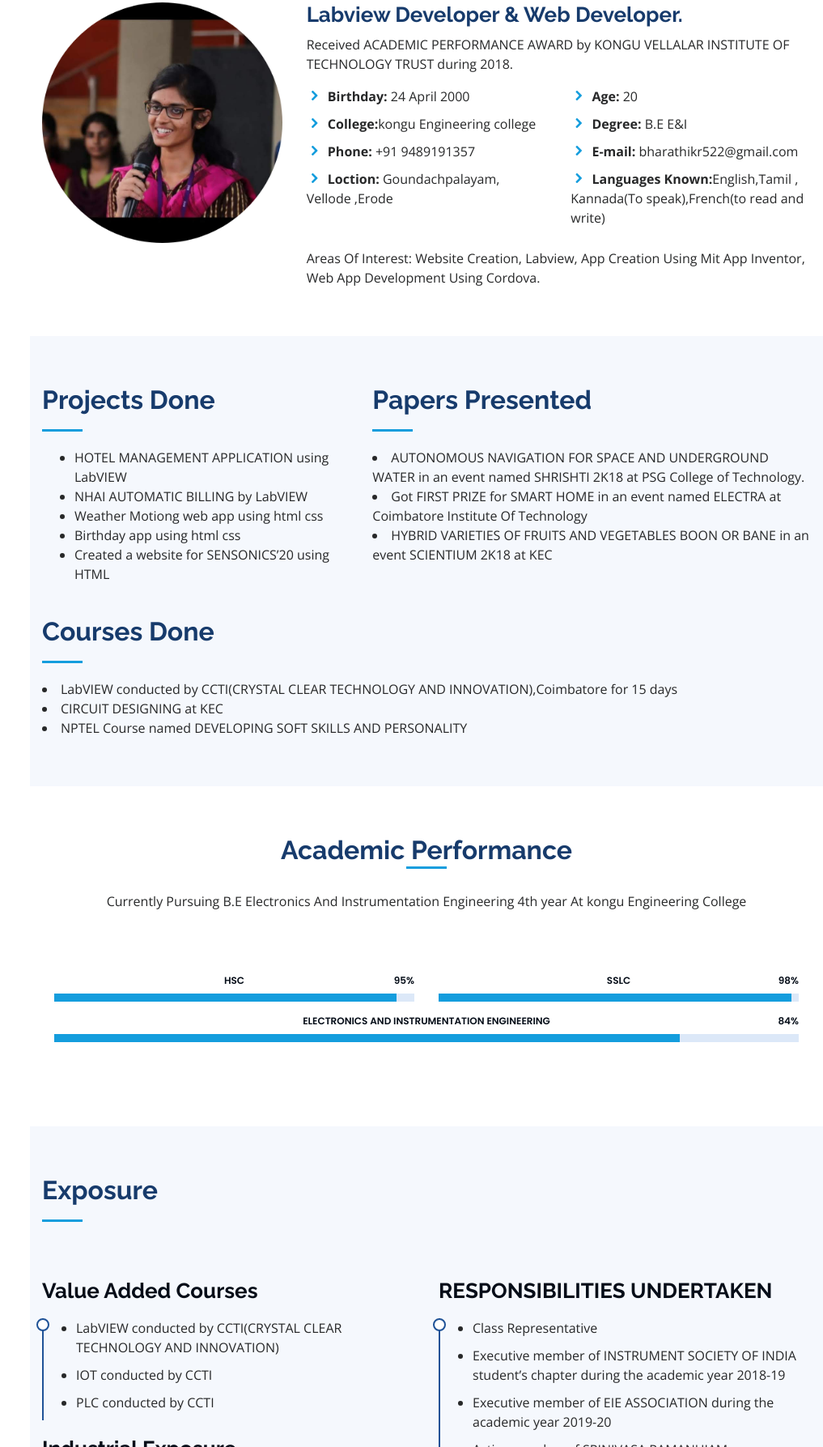
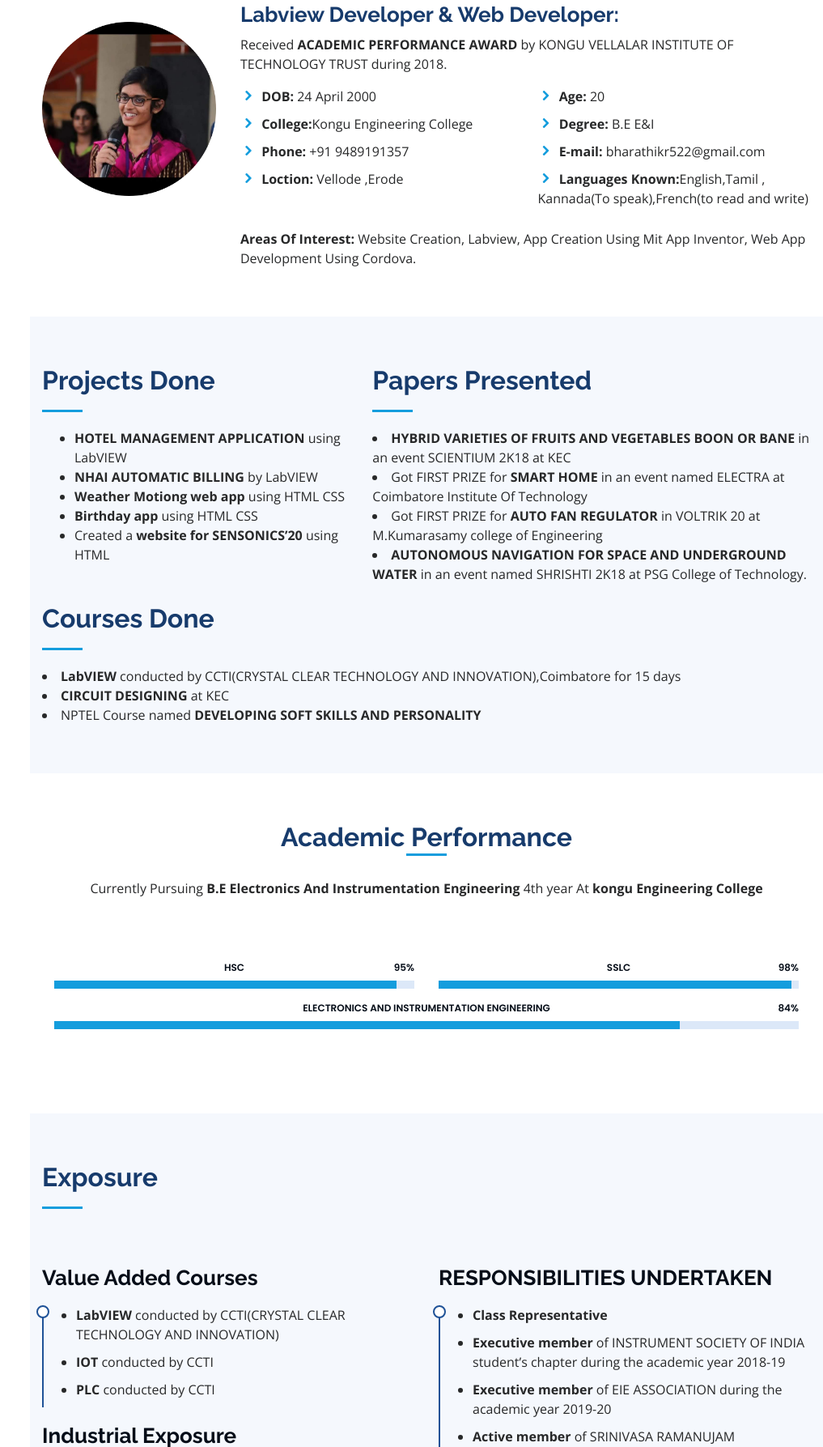
Before and after one commit to BHARATHI2000/cv, a plain HTML site: page index.html in a window 1280 px wide. Shown: the part 1013-2800 px from the top of the page at 81% size, without its empty margins (263-1280 px from the left). Drawn offline with nearby package versions, Linux system fonts and the light colour scheme.

Commit message:
Add files via upload

```diff
--- a/index.html
+++ b/index.html
@@ -77,7 +77,7 @@
   <section id="hero" class="d-flex flex-column justify-content-center align-items-center">
     <div class="hero-container" data-aos="fade-in">
       <h1>Bharathi K R</h1>
-      <p>I'm a <span class="typed" data-typed-items="Designer, Developer, perfectionist, Writer"></span></p>
+      <p>I'm a <span class="typed" data-typed-items="Developer, perfectionist, Writer, Musician"></span></p>
     </div>
   </section><!-- End Hero -->
 
@@ -97,22 +97,23 @@
         </div>
 
         <div class="row">
-          <div class="col-lg-4" data-aos="fade-right">
+          <div class="col-lg-3" data-aos="fade-right">
+            <br>
             <img src="assets/img/profile-img.jpg" class="img-fluid" alt="">
           </div>
-          <div class="col-lg-8 pt-4 pt-lg-0 content" data-aos="fade-left">
-            <h3>Labview Developer &amp; Web Developer.</h3>
+          <div class="col-lg-9 pt-4 pt-lg-0 content" data-aos="fade-left">
+            <h3>Labview Developer &amp; Web Developer:</h3>
             <p>
-              Received ACADEMIC PERFORMANCE AWARD by KONGU VELLALAR INSTITUTE OF TECHNOLOGY
+              Received <strong>ACADEMIC PERFORMANCE AWARD</strong> by KONGU VELLALAR INSTITUTE OF TECHNOLOGY
               TRUST during 2018.
             </p>
             <div class="row">
               <div class="col-lg-6">
                 <ul>
-                  <li><i class="icofont-rounded-right"></i> <strong>Birthday:</strong> 24 April 2000</li>
-                  <li><i class="icofont-rounded-right"></i> <strong>College:</strong>kongu Engineering college</li>
+                  <li><i class="icofont-rounded-right"></i> <strong>DOB:</strong> 24 April 2000</li>
+                  <li><i class="icofont-rounded-right"></i> <strong>College:</strong>Kongu Engineering College</li>
                   <li><i class="icofont-rounded-right"></i> <strong>Phone:</strong> +91 9489191357</li>
-                  <li><i class="icofont-rounded-right"></i> <strong>Loction:</strong> Goundachpalayam, Vellode ,Erode</li>
+                  <li><i class="icofont-rounded-right"></i> <strong>Loction:</strong> Vellode ,Erode</li>
                 </ul>
               </div>
               <div class="col-lg-6">
@@ -125,7 +126,7 @@
               </div>
             </div>
             <p>
-              Areas Of Interest:
+              <strong> Areas Of Interest:</strong>
               Website Creation, Labview,
               App Creation Using Mit App Inventor, Web App Development Using Cordova.
             </p>
@@ -144,29 +145,32 @@
             <div class="col-lg-5">
               <h2>Projects Done</h2>
               <ul>
-                <li>HOTEL MANAGEMENT APPLICATION using LabVIEW</li>
-                <li>NHAI AUTOMATIC BILLING by LabVIEW</li>
-                <li>Weather Motiong web app using html css</li>
-                <li>Birthday app using html css</li>
-                <li>Created a website for SENSONICS’20 using HTML</li>
+                <li><strong>HOTEL MANAGEMENT APPLICATION</strong> using LabVIEW</li>
+                <li><strong>NHAI AUTOMATIC BILLING</strong> by LabVIEW</li>
+                <li><strong>Weather Motiong web app</strong> using HTML CSS</li>
+                <li><strong>Birthday app</strong> using HTML CSS</li>
+                <li>Created a <strong>website for SENSONICS’20</strong> using HTML</li>
               </ul>
             </div>
             <div class="col-lg-7">
             <h2>Papers Presented</h2>
-            <li>AUTONOMOUS NAVIGATION FOR SPACE AND UNDERGROUND WATER in an event named SHRISHTI
-              2K18 at PSG College of Technology.</li>
-  <li>
-    Got FIRST PRIZE for SMART HOME in an event named ELECTRA at Coimbatore Institute Of Technology
-  </li>
-  <li>HYBRID VARIETIES OF FRUITS AND VEGETABLES BOON OR BANE in an event SCIENTIUM 2K18 at
+
+
+  <li><strong> HYBRID VARIETIES OF FRUITS AND VEGETABLES BOON OR BANE</strong> in an event SCIENTIUM 2K18 at
     KEC</li>
+    <li>
+      Got FIRST PRIZE for<strong>  SMART HOME</strong> in an event named ELECTRA at Coimbatore Institute Of Technology
+    </li>
+    <li>Got FIRST PRIZE for <strong> AUTO FAN REGULATOR</strong> in VOLTRIK 20 at M.Kumarasamy college of Engineering</li>
+    <li><strong> AUTONOMOUS NAVIGATION FOR SPACE AND UNDERGROUND WATER</strong> in an event named SHRISHTI
+      2K18 at PSG College of Technology.</li>
           </div>
        </div>
   <br>
   <h2>Courses Done</h2>
-  <li>LabVIEW conducted by CCTI(CRYSTAL CLEAR TECHNOLOGY AND INNOVATION),Coimbatore for 15 days</li>
-  <li>CIRCUIT DESIGNING at KEC</li>
-  <li>NPTEL Course named DEVELOPING SOFT SKILLS AND PERSONALITY</li>
+  <li><strong>LabVIEW</strong> conducted by CCTI(CRYSTAL CLEAR TECHNOLOGY AND INNOVATION),Coimbatore for 15 days</li>
+  <li><strong>CIRCUIT DESIGNING</strong> at KEC</li>
+  <li>NPTEL Course named <strong> DEVELOPING SOFT SKILLS AND PERSONALITY</strong></li>
         </div>
 
 
@@ -179,8 +183,8 @@
         <div class="section-titlee" id="ac" style="text-align: center;">
 
               <h2>Academic Performance</h2>
-           <p>Currently Pursuing  B.E Electronics And
-            Instrumentation Engineering 4th year At kongu Engineering College</p>
+           <p>Currently Pursuing <strong>  B.E Electronics And
+            Instrumentation Engineering </strong> 4th year At <strong>  kongu Engineering College</strong></p>
               <section id="skills" class="skills ">
                 <div class="container">
 
@@ -252,18 +256,18 @@
             <div class="resume-item pb-0">
 
               <ul>
-                <li> LabVIEW conducted by CCTI(CRYSTAL CLEAR TECHNOLOGY AND INNOVATION)</li>
-                <li>IOT conducted by CCTI</li>
-                <li> PLC conducted by CCTI</li>
+                <li><strong> LabVIEW </strong>conducted by CCTI(CRYSTAL CLEAR TECHNOLOGY AND INNOVATION)</li>
+                <li><strong> IOT</strong> conducted by CCTI</li>
+                <li><strong>  PLC </strong>conducted by CCTI</li>
               </ul>
             </div>
 
             <h3 class="resume-title">Industrial Exposure</h3>
             <div class="resume-item">
               <ul>
-                <li>5 days training at BHARAT SANCHAR NIGAM LIMITED,ERODEli>
-                <li>5 days training at SAKTHI SUGARS PRIVATE LIMITED</li>
-                <li>LabVIEW conducted by CCTI(CRYSTAL CLEAR TECHNOLOGY AND INNOVATION),Coimbatore for 15 days</li>
+                <li>5 days training at <strong> BHARAT SANCHAR NIGAM LIMITED,ERODE</strong></li>
+                <li>5 days training at <strong> SAKTHI SUGARS PRIVATE LIMITED</strong></li>
+                <li>LabVIEW conducted by <strong> CCTI(CRYSTAL CLEAR TECHNOLOGY AND INNOVATION)</strong>,Coimbatore for 15 days</li>
               </ul>
 
             </div>
@@ -274,11 +278,11 @@
             <div class="resume-item">
 
               <ul>
-                <li>Class Representative</li>
-                <li>Executive member of INSTRUMENT SOCIETY OF INDIA student’s chapter during the academic year 2018-19</li>
-                <li>Executive member of EIE ASSOCIATION during the academic year 2019-20</li>
-                <li>Active member of SRINIVASA RAMANUJAM MATHEMATICS CLUB during the academic year 2017-18.</li>
-                <li>Active member of ENGLISH PROFICIENCY CLUB during the academic year 2018-19</li>
+                <li><strong> Class Representative</strong></li>
+                <li><strong> Executive member</strong> of INSTRUMENT SOCIETY OF INDIA student’s chapter during the academic year 2018-19</li>
+                <li><strong> Executive member</strong> of EIE ASSOCIATION during the academic year 2019-20</li>
+                <li><strong> Active member</strong> of SRINIVASA RAMANUJAM MATHEMATICS CLUB during the academic year 2017-18.</li>
+                <li><strong> Active member</strong> of ENGLISH PROFICIENCY CLUB during the academic year 2018-19</li>
               </ul>
             </div>
 
@@ -302,9 +306,9 @@
           <div class="col-lg-6" data-aos="fade-up">
 
             <div class="progress">
-              <span class="skill">HTML <i class="val">80%</i></span>
+              <span class="skill">HTML <i class="val">70%</i></span>
               <div class="progress-bar-wrap">
-                <div class="progress-bar" role="progressbar" aria-valuenow="80" aria-valuemin="0" aria-valuemax="100"></div>
+                <div class="progress-bar" role="progressbar" aria-valuenow="70" aria-valuemin="0" aria-valuemax="100"></div>
               </div>
             </div>
 
@@ -316,7 +320,7 @@
             </div>
 
             <div class="progress">
-              <span class="skill">JavaScript <i class="val">45%</i></span>
+              <span class="skill">Java Script <i class="val">45%</i></span>
               <div class="progress-bar-wrap">
                 <div class="progress-bar" role="progressbar" aria-valuenow="45" aria-valuemin="0" aria-valuemax="100"></div>
               </div>
```
